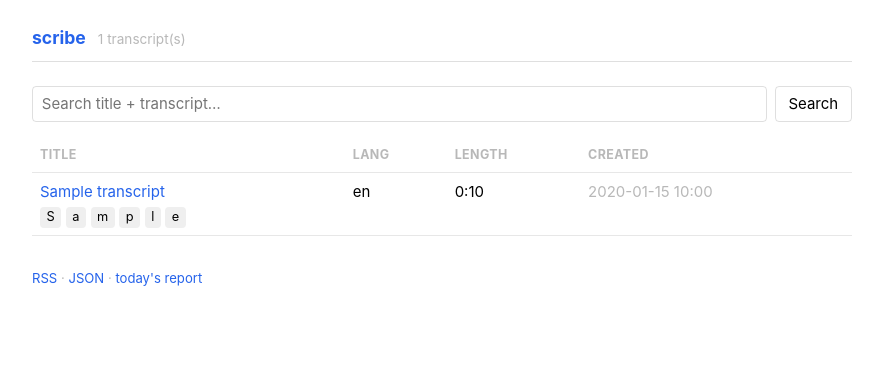
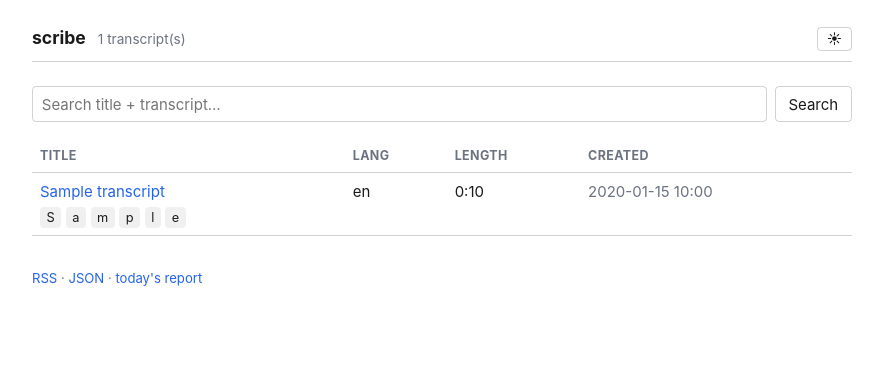
Before and after one commit to BeFeast/scribe-service, a FastAPI app: page / in a window 1280 px wide. Shown: the top 365 px of the page, without its empty margins (198-1081 px from the left). Run offline with FastAPI, Linux system fonts and the light colour scheme; tables that the repository leaves empty hold one stand-in row (values such as "Sample post").

Commit message:
feat(web): add dark mode toggle in header (#14)
Adds a vanilla JS toggle button in the header that overrides the
system prefers-color-scheme via localStorage and an html.theme-{light,dark}
class hook. CSS palette is swapped through custom properties; an inline
pre-paint script applies the stored choice before first render to avoid
a flash of the wrong theme.

Refs #14

```diff
--- a/src/scribe/web/templates/base.html
+++ b/src/scribe/web/templates/base.html
@@ -5,38 +5,80 @@
 <meta name="viewport" content="width=device-width, initial-scale=1">
 <title>{% block title %}scribe{% endblock %}</title>
 <link rel="alternate" type="application/rss+xml" title="scribe RSS" href="/feed.xml">
+<script>
+  // Apply stored theme before paint to avoid a flash of the wrong palette.
+  // `localStorage.theme` ∈ {"light","dark"} overrides prefers-color-scheme.
+  (function () {
+    try {
+      var t = localStorage.getItem("theme");
+      if (t === "light" || t === "dark") {
+        document.documentElement.classList.add("theme-" + t);
+      }
+    } catch (e) {}
+  })();
+</script>
 <style>
-  :root { color-scheme: light dark; }
+  :root { color-scheme: light dark; --bg:#fff; --fg:#1a1a1a; --link:#2563eb;
+          --muted:#6b7280; --border:rgba(0,0,0,.18); --soft:rgba(0,0,0,.06);
+          --softer:rgba(0,0,0,.04); }
+  @media (prefers-color-scheme: dark) {
+    :root { --bg:#0d1117; --fg:#e6edf3; --link:#58a6ff; --muted:#8b949e;
+            --border:rgba(255,255,255,.18); --soft:rgba(255,255,255,.08);
+            --softer:rgba(255,255,255,.04); }
+  }
+  html.theme-light { color-scheme: light; --bg:#fff; --fg:#1a1a1a; --link:#2563eb;
+                     --muted:#6b7280; --border:rgba(0,0,0,.18); --soft:rgba(0,0,0,.06);
+                     --softer:rgba(0,0,0,.04); }
+  html.theme-dark  { color-scheme: dark;  --bg:#0d1117; --fg:#e6edf3; --link:#58a6ff;
+                     --muted:#8b949e; --border:rgba(255,255,255,.18); --soft:rgba(255,255,255,.08);
+                     --softer:rgba(255,255,255,.04); }
   body { font: 15px/1.55 -apple-system, BlinkMacSystemFont, "Segoe UI", system-ui, sans-serif;
-         max-width: 820px; margin: 0 auto; padding: 1.5rem 1.25rem 4rem; }
-  a { color: #2563eb; text-decoration: none; }
+         max-width: 820px; margin: 0 auto; padding: 1.5rem 1.25rem 4rem;
+         background: var(--bg); color: var(--fg); }
+  a { color: var(--link); text-decoration: none; }
   a:hover { text-decoration: underline; }
   header { display: flex; align-items: baseline; gap: .75rem; margin-bottom: 1.5rem;
-           border-bottom: 1px solid #8884; padding-bottom: .6rem; }
+           border-bottom: 1px solid var(--border); padding-bottom: .6rem; }
   header h1 { font-size: 1.1rem; margin: 0; }
-  header .sub { color: #8889; font-size: .85rem; }
+  header h1 a { color: inherit; }
+  header .sub { color: var(--muted); font-size: .85rem; }
+  header .spacer { flex: 1; }
+  .theme-toggle { padding: .25rem .55rem; border: 1px solid var(--border); border-radius: 4px;
+                  background: transparent; color: inherit; font: inherit; font-size: .9rem;
+                  cursor: pointer; line-height: 1; }
+  .theme-toggle:hover { background: var(--soft); }
+  .theme-toggle .icon-sun { display: inline; }
+  .theme-toggle .icon-moon { display: none; }
+  @media (prefers-color-scheme: dark) {
+    html:not(.theme-light) .theme-toggle .icon-sun { display: none; }
+    html:not(.theme-light) .theme-toggle .icon-moon { display: inline; }
+  }
+  html.theme-dark .theme-toggle .icon-sun { display: none; }
+  html.theme-dark .theme-toggle .icon-moon { display: inline; }
+  html.theme-light .theme-toggle .icon-sun { display: inline; }
+  html.theme-light .theme-toggle .icon-moon { display: none; }
   .filters { display: flex; align-items: center; gap: .5rem; margin-bottom: 1rem; }
-  .filters input[type=search] { flex: 1; padding: .35rem .55rem; border: 1px solid #8884;
+  .filters input[type=search] { flex: 1; padding: .35rem .55rem; border: 1px solid var(--border);
                                 border-radius: 4px; font: inherit; background: transparent; color: inherit; }
-  .filters button { padding: .35rem .8rem; border: 1px solid #8884; border-radius: 4px;
+  .filters button { padding: .35rem .8rem; border: 1px solid var(--border); border-radius: 4px;
                     background: transparent; color: inherit; font: inherit; cursor: pointer; }
   .filters .reset { font-size: .85rem; }
   table { border-collapse: collapse; width: 100%; }
-  th, td { text-align: left; padding: .45rem .5rem; border-bottom: 1px solid #8883; vertical-align: top; }
-  th { font-size: .78rem; text-transform: uppercase; letter-spacing: .03em; color: #8889; }
+  th, td { text-align: left; padding: .45rem .5rem; border-bottom: 1px solid var(--border); vertical-align: top; }
+  th { font-size: .78rem; text-transform: uppercase; letter-spacing: .03em; color: var(--muted); }
   .tags { display: flex; flex-wrap: wrap; gap: .3rem; margin-top: .2rem; }
-  .tag { background: #8882; border-radius: 4px; padding: .05rem .4rem; font-size: .8rem;
+  .tag { background: var(--soft); border-radius: 4px; padding: .05rem .4rem; font-size: .8rem;
          color: inherit; }
-  .tag:hover { background: #8884; text-decoration: none; }
-  .meta { color: #8889; font-size: .87rem; margin: .25rem 0 1rem; }
+  .tag:hover { background: var(--border); text-decoration: none; }
+  .meta { color: var(--muted); font-size: .87rem; margin: .25rem 0 1rem; }
   .meta a { margin-right: .9rem; }
-  .muted { color: #8889; }
+  .muted { color: var(--muted); }
   section { margin-top: 2rem; }
   section > h2 { font-size: .95rem; text-transform: uppercase; letter-spacing: .03em;
-                 color: #8889; border-bottom: 1px solid #8883; padding-bottom: .3rem; }
+                 color: var(--muted); border-bottom: 1px solid var(--border); padding-bottom: .3rem; }
   .body { overflow-wrap: break-word; }
-  .body pre { background: #8881; padding: .75rem; border-radius: 6px; overflow-x: auto; }
-  .body code { background: #8881; padding: .1rem .3rem; border-radius: 3px; }
+  .body pre { background: var(--softer); padding: .75rem; border-radius: 6px; overflow-x: auto; }
+  .body code { background: var(--softer); padding: .1rem .3rem; border-radius: 3px; }
   .body pre code { background: none; padding: 0; }
 </style>
 </head>
@@ -44,7 +86,38 @@
 <header>
   <h1><a href="/">scribe</a></h1>
   <span class="sub">{% block subtitle %}{% endblock %}</span>
+  <span class="spacer"></span>
+  <button type="button" id="theme-toggle" class="theme-toggle"
+          aria-label="Toggle dark mode" aria-pressed="false" title="Toggle dark mode">
+    <span class="icon-sun" aria-hidden="true">☀</span><span class="icon-moon" aria-hidden="true">☾</span>
+  </button>
 </header>
 {% block content %}{% endblock %}
+<script>
+  // Vanilla toggle: cycles between explicit "light" and "dark" and persists
+  // to localStorage so the choice overrides prefers-color-scheme on reload.
+  (function () {
+    var btn = document.getElementById("theme-toggle");
+    if (!btn) return;
+    var root = document.documentElement;
+
+    function current() {
+      if (root.classList.contains("theme-dark")) return "dark";
+      if (root.classList.contains("theme-light")) return "light";
+      var mq = window.matchMedia && window.matchMedia("(prefers-color-scheme: dark)");
+      return mq && mq.matches ? "dark" : "light";
+    }
+    function apply(theme) {
+      root.classList.remove("theme-light", "theme-dark");
+      root.classList.add("theme-" + theme);
+      try { localStorage.setItem("theme", theme); } catch (e) {}
+      btn.setAttribute("aria-pressed", theme === "dark" ? "true" : "false");
+    }
+    btn.setAttribute("aria-pressed", current() === "dark" ? "true" : "false");
+    btn.addEventListener("click", function () {
+      apply(current() === "dark" ? "light" : "dark");
+    });
+  })();
+</script>
 </body>
 </html>
```
Also changed, not shown: tests/test_web_theme.py (added, +48 -0 lines).
